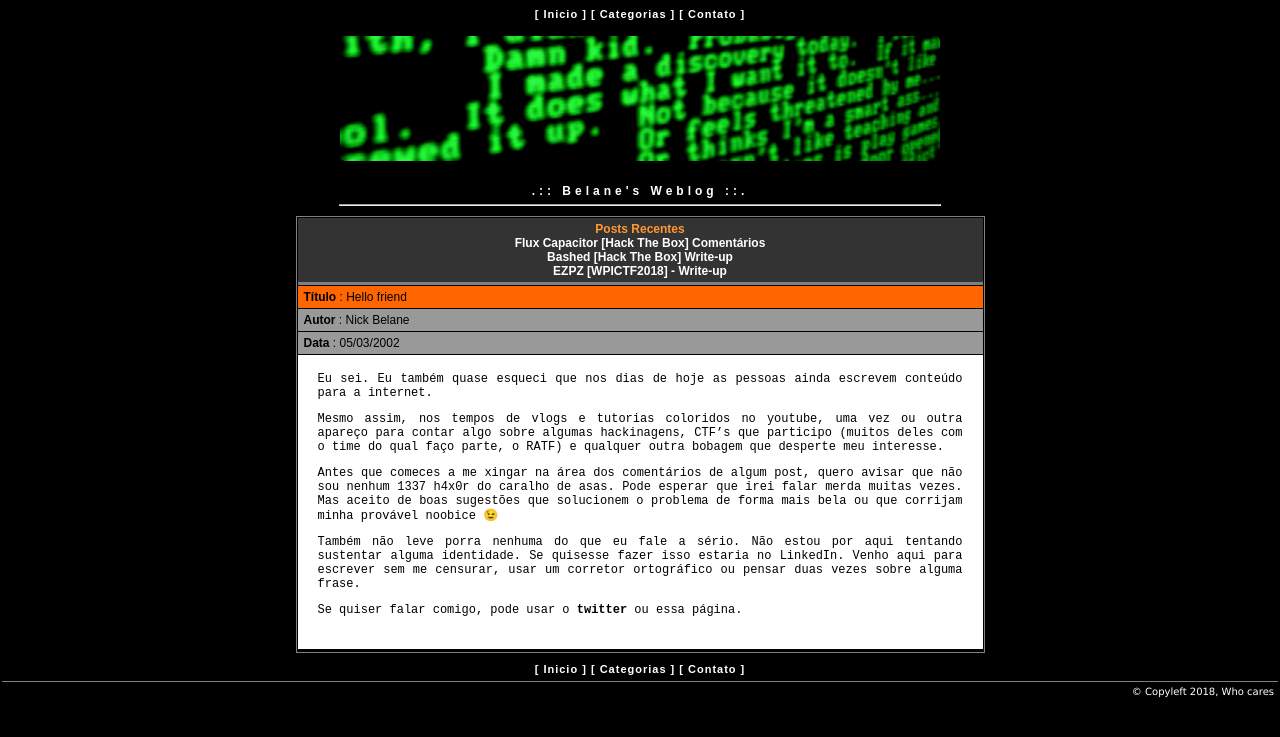
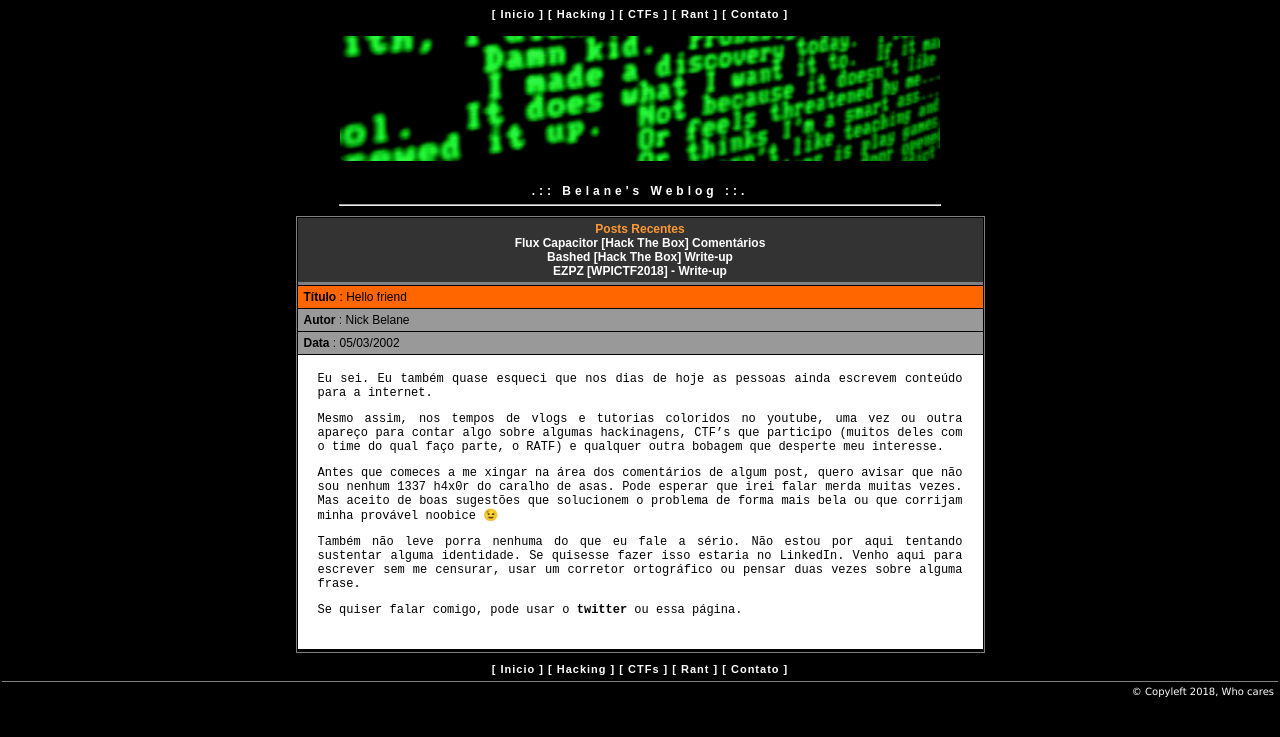
Before and after one commit to nick-belane/nick-belane.github.io, a Jekyll site: the page built from index.md, in a window 1280 px wide. Shown: the top 737 px of the page. Built offline with Jekyll 4.4.1, drawn with Linux system fonts in a browser that asks for light colours.

Commit message:
Update main-menu.yml

```diff
--- a/_data/main-menu.yml
+++ b/_data/main-menu.yml
@@ -4,8 +4,14 @@ itens:
 - title: Inicio
   url: /index
 
-- title: Categorias
-  url: /categories
+- title: Hacking
+  url: /category/hacking
+
+- title: CTFs
+  url: /category/CTFs
+
+- title: Rant
+  url: /category/rant
 
 - title: Contato
   url: #
```
